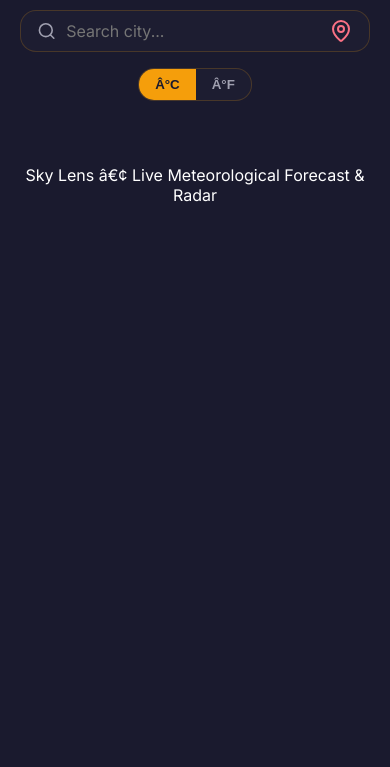
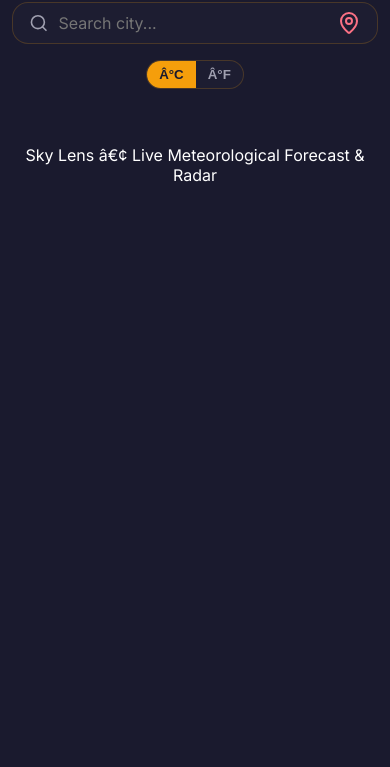
Before and after one commit to bishalnium/Skylens, a plain HTML site: page index.html in a window 390 px wide. Shown: the part 77-844 px from the top of the page. Drawn offline with nearby package versions, Linux system fonts and the light colour scheme; no server answers.

Commit message:
style: refine mobile layout padding and forecast grid responsiveness

```diff
--- a/styles.css
+++ b/styles.css
@@ -458,3 +458,21 @@ input:focus-visible {
     border-color: rgba(245, 158, 11, 0.4);
     box-shadow: 0 10px 25px rgba(0, 0, 0, 0.35);
 }
+/* Enhanced Mobile Responsiveness */
+@media (max-width: 600px) {
+    body {
+        padding: 12px;
+    }
+
+    .app-container {
+        gap: 16px;
+    }
+
+    .search-bar {
+        width: 100%;
+    }
+
+    .unit-toggle button {
+        padding: 6px 12px;
+    }
+}
```
